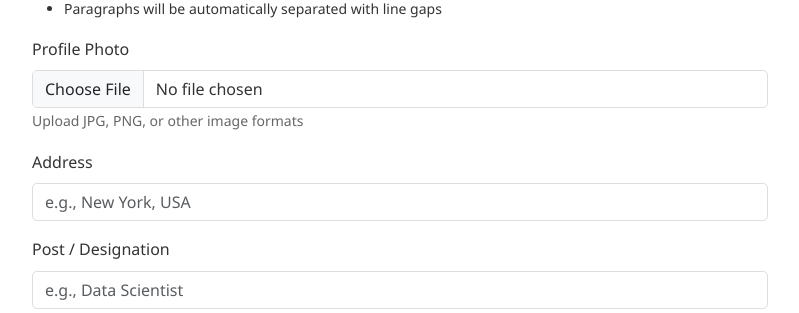
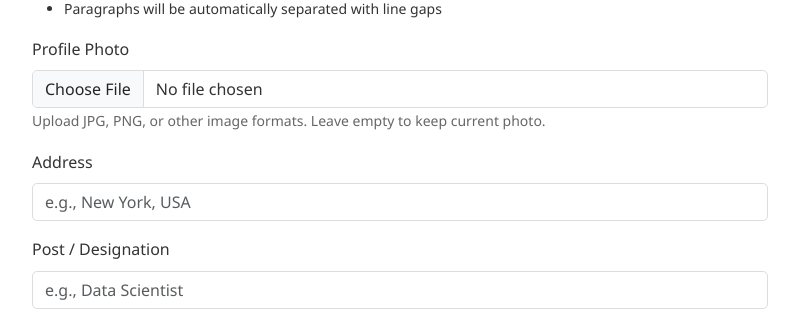
Before and after one commit to diwakar221718/my_portfolio, a Flask app: page /admin/about in a window 1280 px wide. Shown: the part 529-842 px from the top of the page, without its empty margins (240-1039 px from the left). Run offline with Flask 3, Linux system fonts and the light colour scheme; the visitor is signed in with stand-in values (Sample User, id 1).

```diff
--- a/app.py
+++ b/app.py
@@ -858,6 +858,9 @@ def admin_about():
                 filename = secure_filename(f"{datetime.utcnow().strftime('%Y%m%d_%H%M%S')}_{file.filename}")
                 file.save(os.path.join(app.config['UPLOAD_FOLDER_IMAGES'], filename))
                 about.photo_url = url_for('static', filename=f'uploads/{filename}', _external=False)
+        elif request.form.get('existing_photo_url'):
+            # Keep existing photo if no new file uploaded
+            about.photo_url = request.form.get('existing_photo_url')
 
         about.biography = request.form.get('biography')
         about.address = request.form.get('address')
--- a/templates/admin/about_form.html
+++ b/templates/admin/about_form.html
@@ -25,12 +25,13 @@
                 <div class="mb-3">
                     <label for="photo_file" class="form-label">Profile Photo</label>
                     <input type="file" class="form-control" id="photo_file" name="photo_file" accept="image/*">
-                    <small class="text-muted">Upload JPG, PNG, or other image formats</small>
+                    <small class="text-muted">Upload JPG, PNG, or other image formats. Leave empty to keep current photo.</small>
                     {% if about and about.photo_url %}
                     <div class="mt-2">
                         <p class="text-muted mb-2">Current photo:</p>
                         <img src="{{ about.photo_url }}" alt="Current Photo" style="max-width: 150px; border-radius: 10px;">
                     </div>
+                    <input type="hidden" name="existing_photo_url" value="{{ about.photo_url }}">
                     {% endif %}
                 </div>
 
```
Also changed, not shown: README.md (added).
